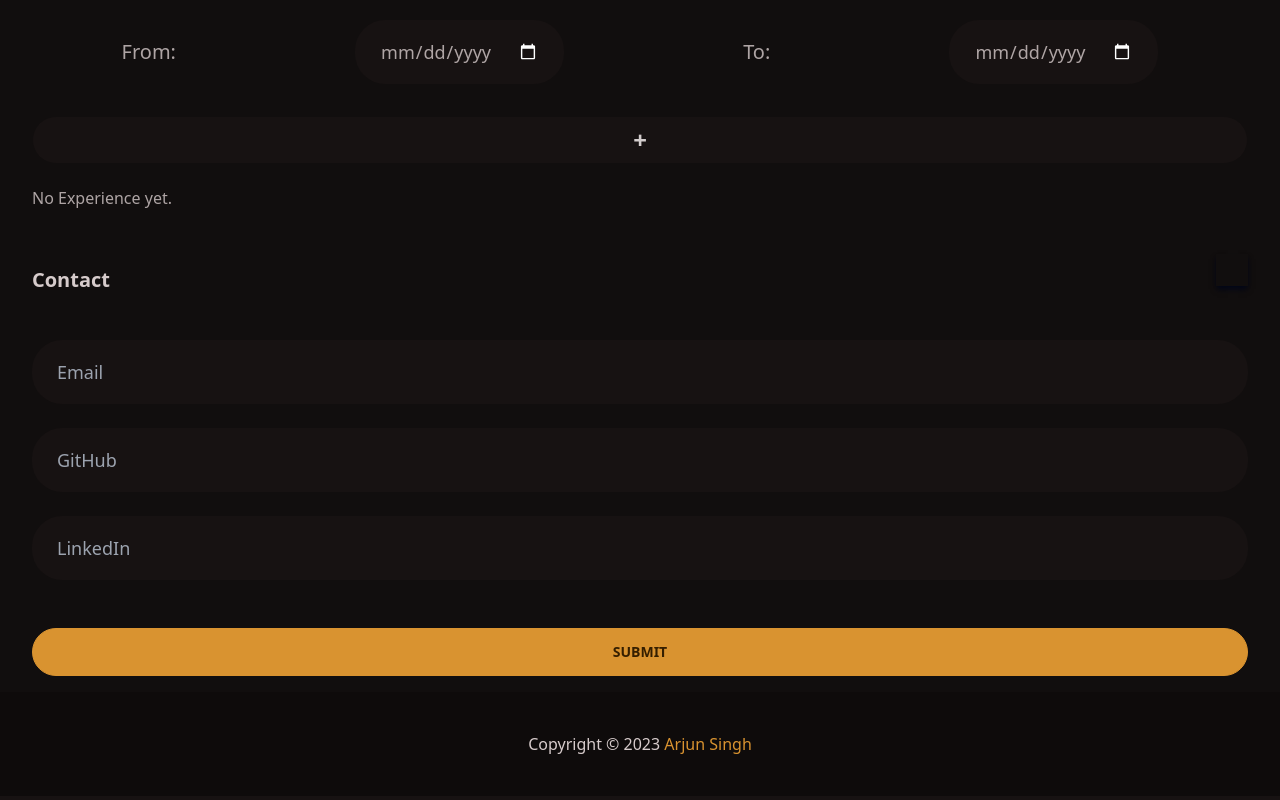
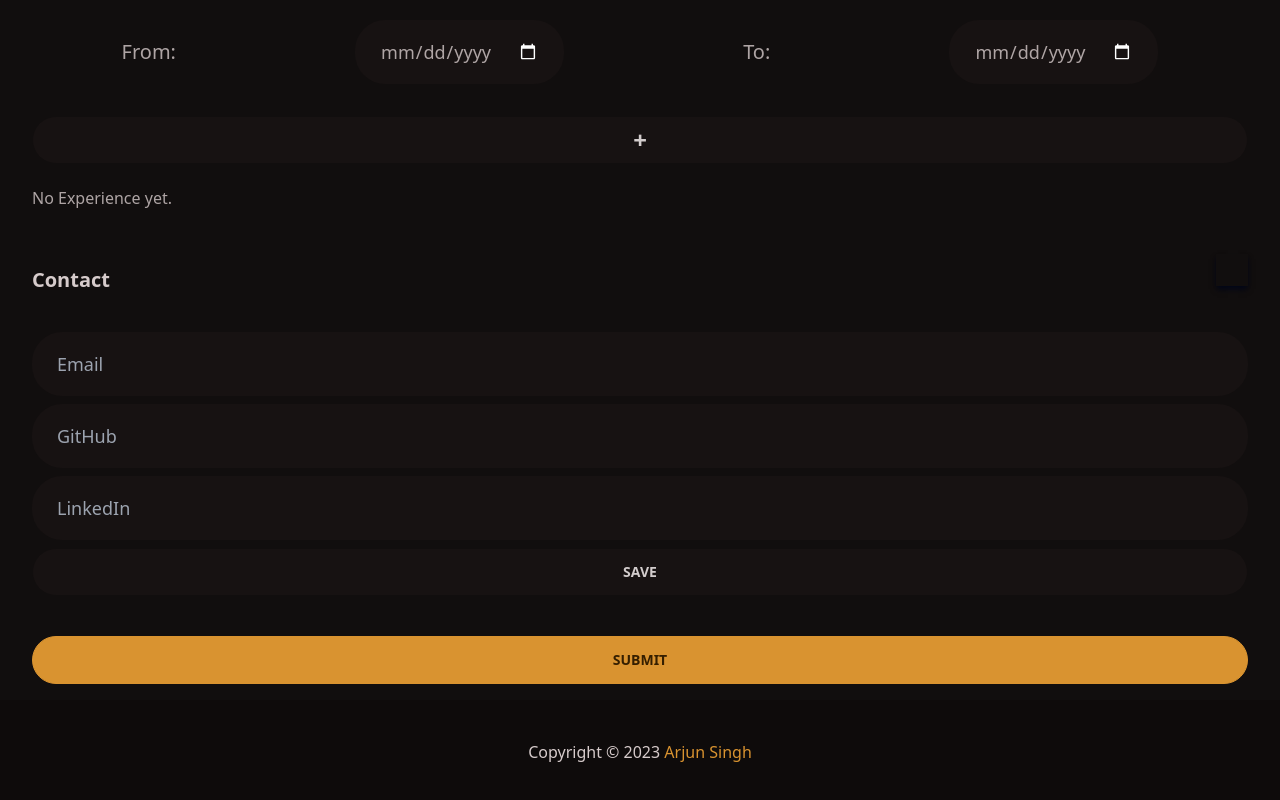
Before and after one commit to dotarjun/CV-Project-React, a React (Create React App) app: page / in a window 1280 px wide. Shown: the part 814-1614 px from the top of the page. Built offline with nearby package versions, Linux system fonts and the light colour scheme.

Commit message:
🚀 feat(contact.jsx): add form to save user contact information

```diff
--- a/src/Components/Main Components/contact.jsx
+++ b/src/Components/Main Components/contact.jsx
@@ -1,18 +1,55 @@
-import React from 'react';
-import Input from './input';
+import React, { useState } from 'react';
 
 function Contact() {
+  const [Email, setEmail] = useState('');
+  const [Github, setGithub] = useState('');
+  const [LinkedIn, setLinkedIn] = useState('');
+  const [UserContactInfo, setUserContactInfo] = useState([]);
+
+  const handleSubmit = (e) => {
+    e.preventDefault();
+    setUserContactInfo({
+      Email,
+      Github,
+      LinkedIn,
+    });
+  };
+  console.log(UserContactInfo);
   return (
     <div>
       <div className="flex flex-row justify-between items-center">
         <h3 className="">Contact</h3>
         <div className="shadow-md shadow-slate-950 w-8 h-8 cursor-pointer hover:shadow-slate-950 hover:shadow-xl" />
       </div>
-      <div className="flex flex-col my-6 gap-2">
-        <Input placeholder="Email" type="mail" />
-        <Input placeholder="GitHub" />
-        <Input placeholder="LinkedIn" />
-      </div>
+      <form className="flex flex-col my-6 gap-2" onSubmit={handleSubmit}>
+        <input
+          type="text"
+          placeholder="Email"
+          className="input input-lg"
+          value={Email}
+          onChange={(e) => (setEmail(e.target.value))}
+        />
+        <input
+          type="text"
+          placeholder="GitHub"
+          className="input input-lg"
+          value={Github}
+          onChange={(e) => (setGithub(e.target.value))}
+        />
+        <input
+          type="text"
+          placeholder="LinkedIn"
+          className="input input-lg"
+          value={LinkedIn}
+          onChange={(e) => (setLinkedIn(e.target.value))}
+        />
+        <button
+          type="submit"
+          className="btn btn-block bg-base-100 hover:border-base-content hover:border-2 hover:bg-base-100 hover:border-opacity-30  text-sm text-"
+        >
+          Save
+        </button>
+      </form>
     </div>
   );
 }
```
